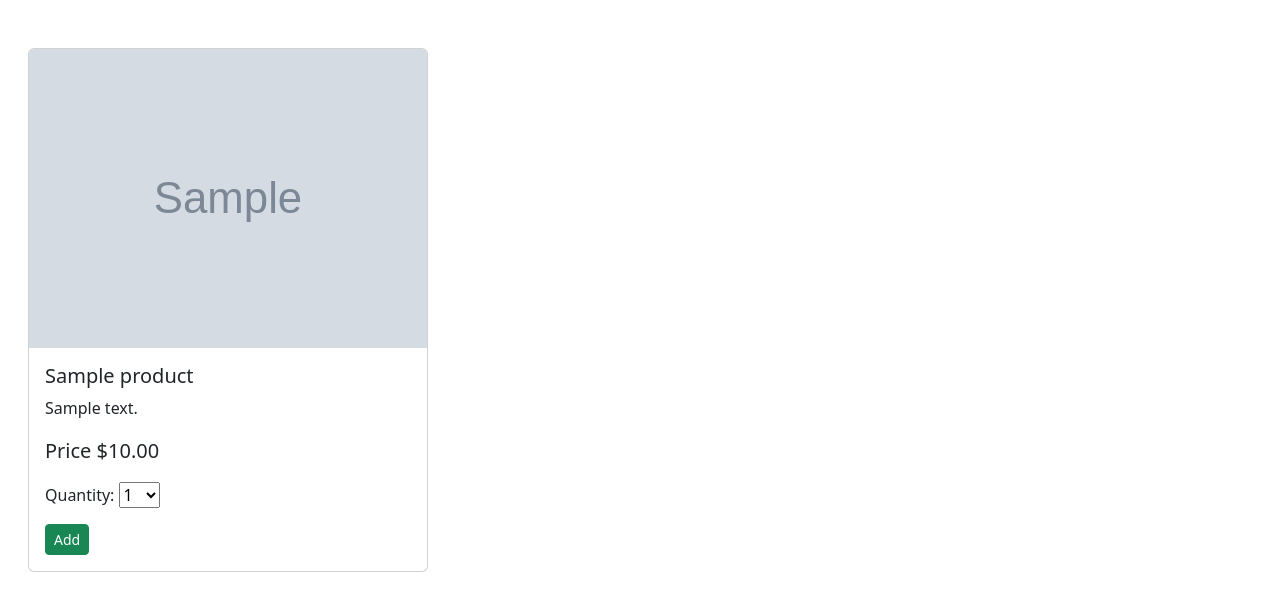
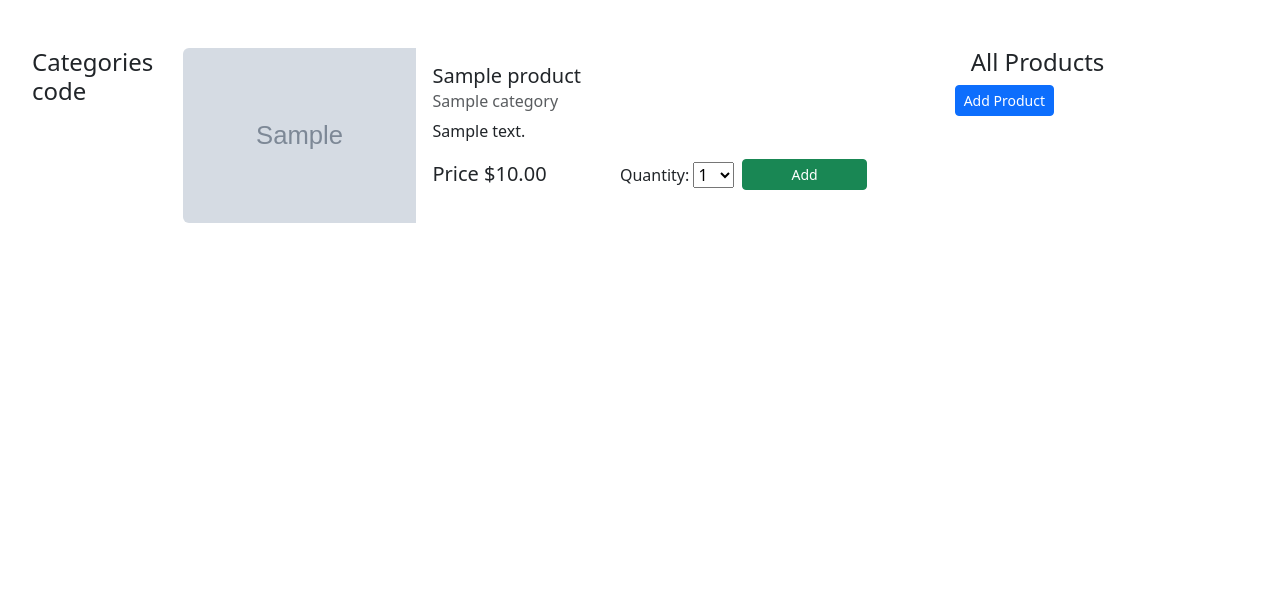
Before and after one commit to AMuhailo/Django-Shop-Project, a Django app: a page that uses templates/pages/detailitem.html in a window 1280 px wide. Shown: the part 56-667 px from the top of the page. Run offline with Django 5.2, Linux system fonts and the light colour scheme; tables that the repository leaves empty hold one stand-in row (values such as "Sample post"); grey boxes marked "Sample" are stand-in pictures.

Commit message:
🟨Update detail page

```diff
--- a/static/style.css
+++ b/static/style.css
@@ -12,10 +12,14 @@
 }
 
 .card-detail{
-    width: 25rem;
+    width: 100%;
+}
+
+.cart-title-detail{
+    font-size: 28px;
 }
 .card-img-detail{
-    height: auto;
+    height: 25%;
 }
 .card-text-detail{
     height: auto;
--- a/templates/pages/detailitem.html
+++ b/templates/pages/detailitem.html
@@ -3,13 +3,38 @@
 {% block title %} {{ product.title }}{% endblock title %}
 
 {% block content %}
-<div class="card card-detail mx-3 my-5">
-    <img src="{{ product.image.url }}" class="card-img-top card-img-detail" alt="...">
-    <div class="card-body">
-        <h5 class="card-title">{{ product.title }}</h5>
-        <p class="card-text card-text-detail">{{ product.description}}</p>
-        <p class="card-text card-price-detail">Price ${{ product.price }}</p>
-        {% include "pages/forms/quantity.html" with form=form product=product%}
+<div class="row gap-5 mx-2 my-5">
+    <div class="col-2 col-md-1">
+        <!-- Categories code -->
+        <h4>Categories code</h4>
+    </div>
+    <div class="col-sm-5 col-md-7 ">
+        <div class="card mb-3 card-detail border-0">
+            <div class="row g-0">
+                <div class="col">
+                    <img src="{{ product.image.url}}" class="card-img-detail img-fluid rounded-start " alt="...">
+                </div>
+                <div class="col-md-8 ">
+                    <div class="card-body">
+                        <h5 class="card-title">{{ product.title}}</h5>
+                        <h6 class="card-subtitle mb-2 text-body-secondary">{{ product.category}}</h6>
+                        <p class="card-text card-text-detail">{{ product.description}}</p>
+                        <div class='d-flex gap-5 justify-content-between flex-row-reverse'>
+                            {% include "pages/forms/quantity.html" with form=form product=product %}
+                            <p class="card-text card-price-detail">Price ${{ product.price }}</p>
+                        </div>
+                    </div>
+                </div>
+            </div>
+        </div>
+    </div>
+    <div class="col-sm-5 col-md-3">
+        <h4 class='mx-3'>{% if category %}{{category.title }}{% else %}All{% endif %} Products</h4>
+        <a href="{% url 'shop:product_create_url'%}" class="btn btn-sm btn-primary">Add Product</a>
+        <div class="container-fluid w-100">
+        <!-- Products code -->
+            {% include "pages/include/products.html" with products=products%}
+        </div>
     </div>
 </div>
 {% endblock content %}
--- a/templates/pages/forms/quantity.html
+++ b/templates/pages/forms/quantity.html
@@ -1,5 +1,5 @@
-<form action="{% url 'cart:cart_add' product.id %}" method='POST'>
+<form action="{% url 'cart:cart_add' product.id %}" class='d-flex gap-2 align-items-center' method='POST'>
     {% csrf_token %}
     {{ form.as_p }}
-    <button type='submit' class='btn btn-sm btn-success'>Add</button>
+    <button type='submit' class='btn btn-sm btn-success mb-3 px-5'>Add</button>
 </form>
--- a/templates/pages/include/products.html
+++ b/templates/pages/include/products.html
@@ -7,7 +7,7 @@
                 <h5 class="card-title">{{ product.title }}</h5>
                 <p class="card-text card-text-items">{{ product.description|truncatewords:20}}</p>
                 <p class="card-text card-price-items">Price ${{ product.price }}</p>
-                <a href="{% url 'shop:product_detail_url' product.slug product.id %}" class="btn btn-primary">Update</a>
+                <a href="{% url 'shop:product_detail_url' product.slug product.id %}" class="btn btn-primary">Views</a>
             </div>
         </div>
     </div>
```
Also changed, not shown: myshop/settings.py (+4 -4 lines).
